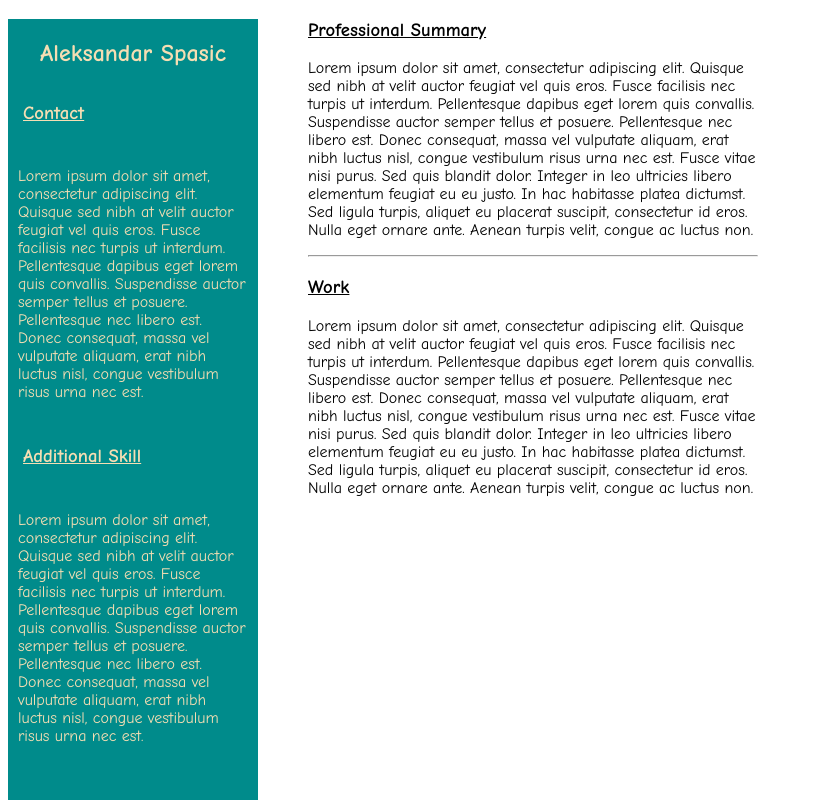
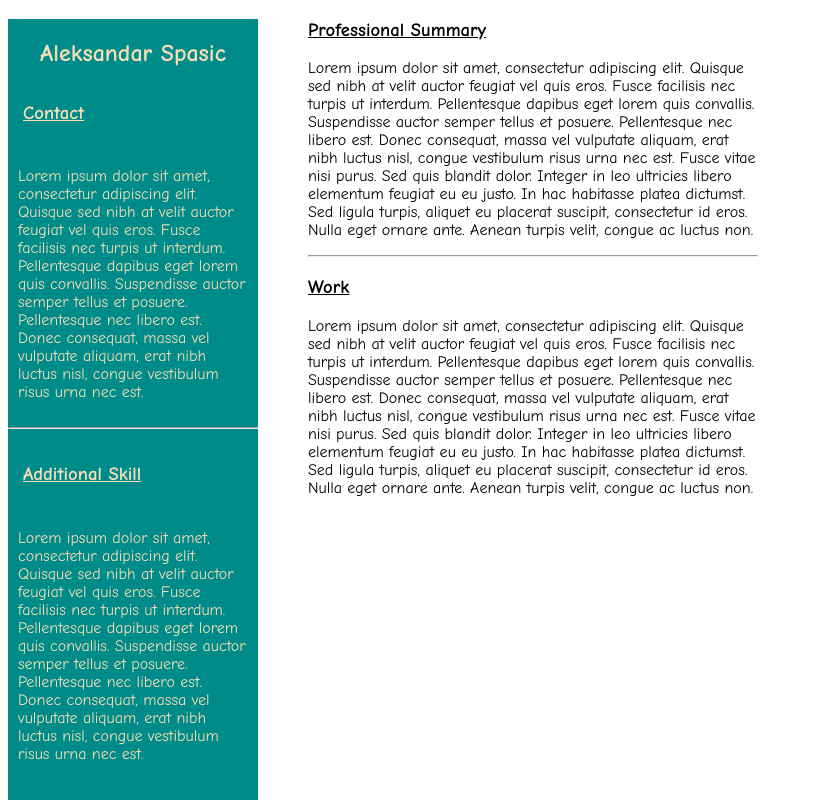
Before and after one commit to MegaAlalil/megaalalil.github.io, a plain HTML site: page index.html in a window 1280 px wide. Shown: the top 800 px of the page, without its empty margins (0-813 px from the left). Drawn offline with Linux system fonts and the light colour scheme.

Commit message:
Update index.html

```diff
--- a/index.html
+++ b/index.html
@@ -45,7 +45,7 @@
         <h2>Aleksandar Spasic</h2>
         <h3>Contact</h3>
         <p>Lorem ipsum dolor sit amet, consectetur adipiscing elit. Quisque sed nibh at velit auctor feugiat vel quis eros. Fusce facilisis nec turpis ut interdum. Pellentesque dapibus eget lorem quis convallis. Suspendisse auctor semper tellus et posuere. Pellentesque nec libero est. Donec consequat, massa vel vulputate aliquam, erat nibh luctus nisl, congue vestibulum risus urna nec est.</p>
-        <break>
+        <hr>
         <h3>Additional Skill</h3>
         <p>Lorem ipsum dolor sit amet, consectetur adipiscing elit. Quisque sed nibh at velit auctor feugiat vel quis eros. Fusce facilisis nec turpis ut interdum. Pellentesque dapibus eget lorem quis convallis. Suspendisse auctor semper tellus et posuere. Pellentesque nec libero est. Donec consequat, massa vel vulputate aliquam, erat nibh luctus nisl, congue vestibulum risus urna nec est.</p>
     </div>
```
